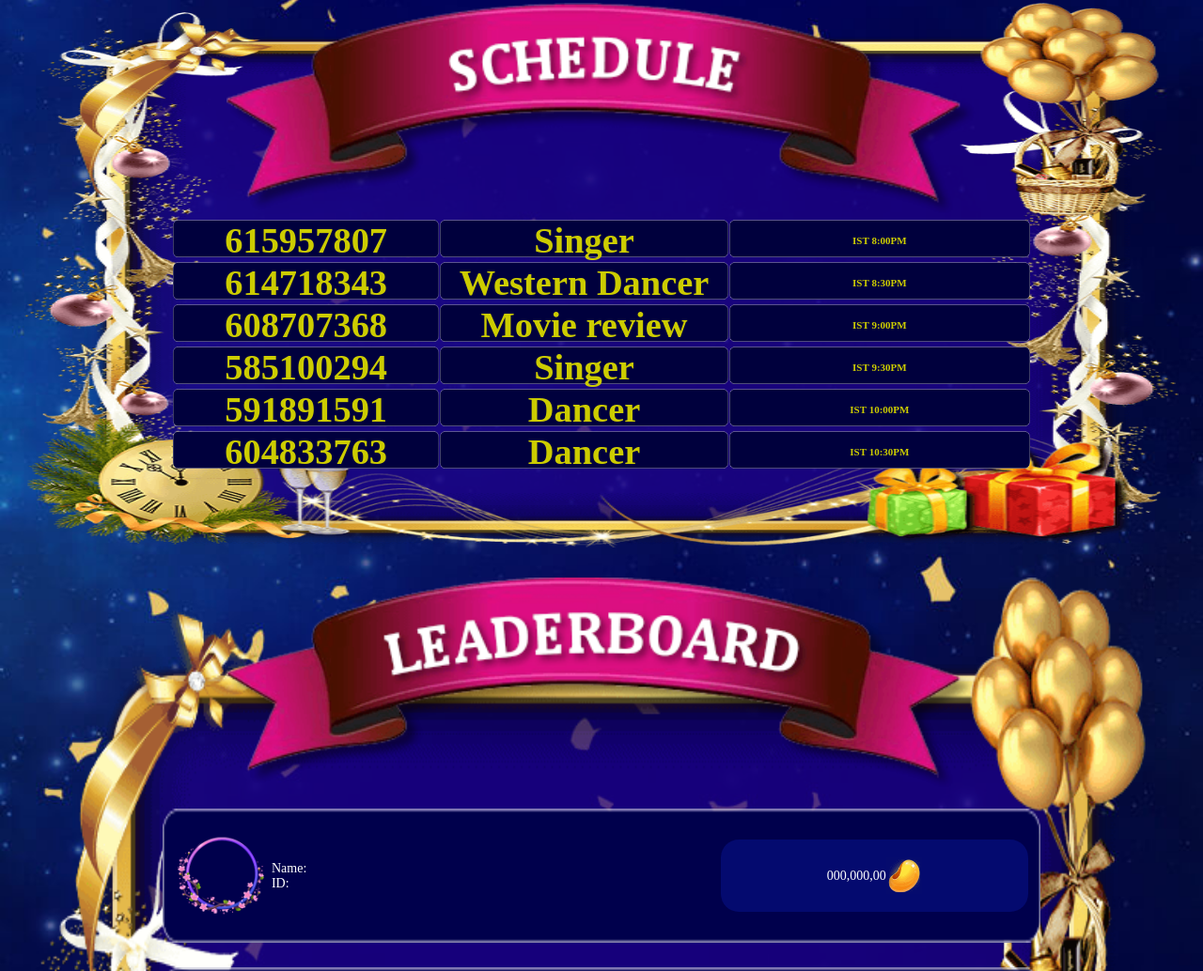
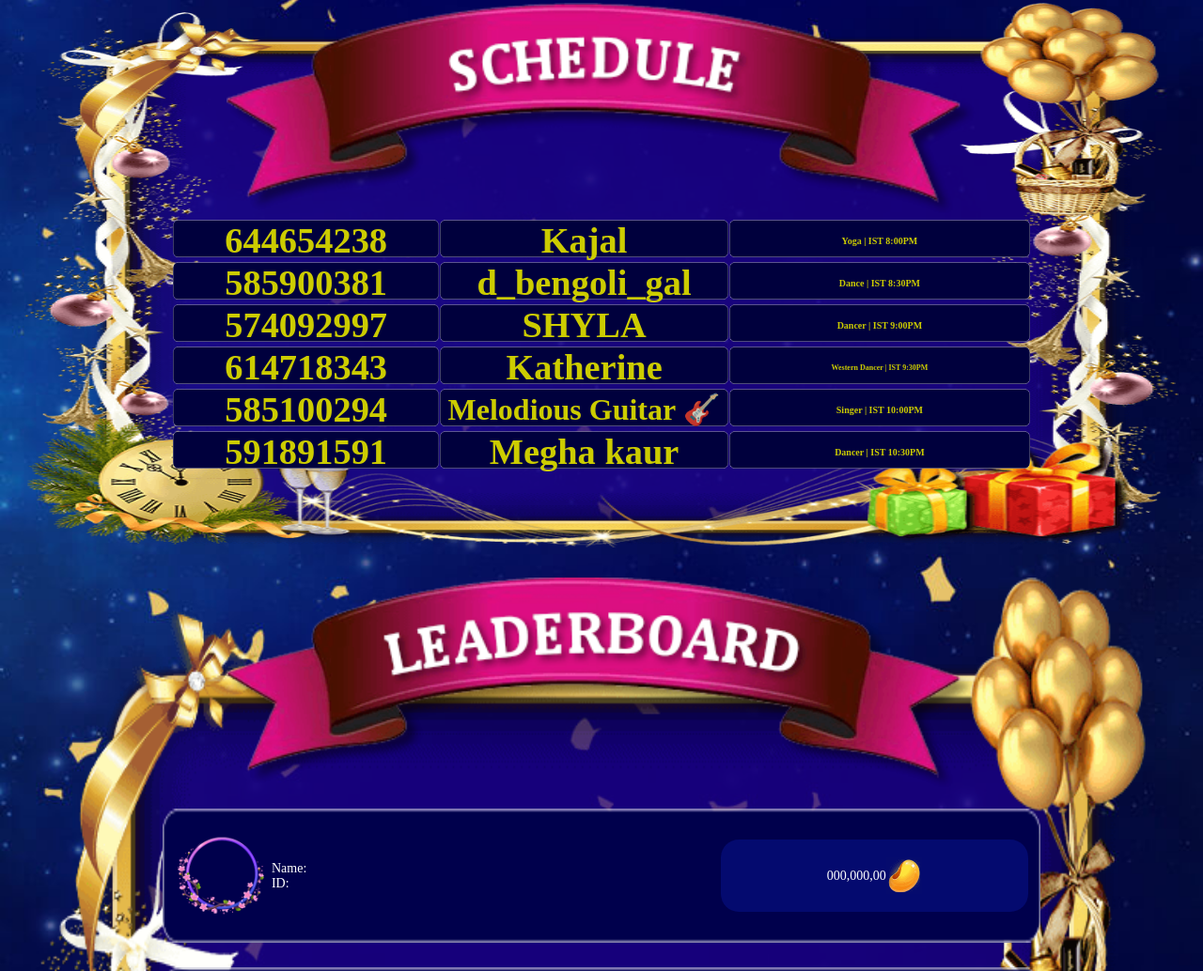
Before and after one commit to khankadir193/new-year-events, a plain HTML site: page index.html in a window 1280 px wide. Shown: the part 2253-3287 px from the top of the page at 94% size. Drawn offline with Linux system fonts and the light colour scheme.

Commit message:
schedule data has been updated

```diff
--- a/index.html
+++ b/index.html
@@ -78,97 +78,97 @@
     <div class="schedule-table">
       <!-- first row -->
       <div class="schedule-image">
-        <span class="schedule-text">615957807</span>
+        <span class="schedule-text">644654238</span>
         <img src="./image/schedule-strip.png" alt="" />
       </div>
 
       <div class="schedule-image">
-        <span class="schedule-text">Singer</span>
+        <span class="schedule-text">Kajal</span>
         <img src="./image/schedule-strip.png" alt="" />
       </div>
 
       <div class="schedule-image">
-        <span class="schedule-date">IST 8:00PM</span>
+        <span class="schedule-date">Yoga | IST 8:00PM</span>
         <img src="./image/schedule-strip.png" alt="" />
       </div>
 
       <!-- second row -->
+      <div class="schedule-image">
+        <span class="schedule-text">585900381</span>
+        <img src="./image/schedule-strip.png" alt="" />
+      </div>
+
+      <div class="schedule-image">
+        <span class="schedule-text">d_bengoli_gal</span>
+        <img src="./image/schedule-strip.png" alt="" />
+      </div>
+
+      <div class="schedule-image">
+        <span class="schedule-date">Dance | IST 8:30PM</span>
+        <img src="./image/schedule-strip.png" alt="" />
+      </div>
+
+      <!-- third row -->
+      <div class="schedule-image">
+        <span class="schedule-text">574092997</span>
+        <img src="./image/schedule-strip.png" alt="" />
+      </div>
+
+      <div class="schedule-image">
+        <span class="schedule-text">SHYLA</span>
+        <img src="./image/schedule-strip.png" alt="" />
+      </div>
+
+      <div class="schedule-image">
+        <span class="schedule-date">Dancer | IST 9:00PM</span>
+        <img src="./image/schedule-strip.png" alt="" />
+      </div>
+
+      <!-- fourth row -->
       <div class="schedule-image">
         <span class="schedule-text">614718343</span>
         <img src="./image/schedule-strip.png" alt="" />
       </div>
 
       <div class="schedule-image">
-        <span class="schedule-text">Western Dancer</span>
+        <span class="schedule-text">Katherine</span>
         <img src="./image/schedule-strip.png" alt="" />
       </div>
 
       <div class="schedule-image">
-        <span class="schedule-date">IST 8:30PM</span>
+        <span class="schedule-date1">Western Dancer | IST 9:30PM</span>
         <img src="./image/schedule-strip.png" alt="" />
       </div>
 
-      <!-- third row -->
-      <div class="schedule-image">
-        <span class="schedule-text">608707368</span>
-        <img src="./image/schedule-strip.png" alt="" />
-      </div>
-
-      <div class="schedule-image">
-        <span class="schedule-text">Movie review</span>
-        <img src="./image/schedule-strip.png" alt="" />
-      </div>
-
-      <div class="schedule-image">
-        <span class="schedule-date">IST 9:00PM</span>
-        <img src="./image/schedule-strip.png" alt="" />
-      </div>
-
-      <!-- fourth row -->
+      <!-- fifth row -->
       <div class="schedule-image">
         <span class="schedule-text">585100294</span>
         <img src="./image/schedule-strip.png" alt="" />
       </div>
 
       <div class="schedule-image">
-        <span class="schedule-text">Singer</span>
+        <span class="schedule-text1">Melodious Guitar 🎸</span>
         <img src="./image/schedule-strip.png" alt="" />
       </div>
 
       <div class="schedule-image">
-        <span class="schedule-date">IST 9:30PM</span>
+        <span class="schedule-date">Singer | IST 10:00PM</span>
         <img src="./image/schedule-strip.png" alt="" />
       </div>
 
-      <!-- fifth row -->
+      <!-- six row -->
       <div class="schedule-image">
         <span class="schedule-text">591891591</span>
         <img src="./image/schedule-strip.png" alt="" />
       </div>
 
       <div class="schedule-image">
-        <span class="schedule-text">Dancer</span>
+        <span class="schedule-text">Megha kaur</span>
         <img src="./image/schedule-strip.png" alt="" />
       </div>
 
       <div class="schedule-image">
-        <span class="schedule-date">IST 10:00PM</span>
-        <img src="./image/schedule-strip.png" alt="" />
-      </div>
-
-      <!-- six row -->
-      <div class="schedule-image">
-        <span class="schedule-text">604833763</span>
-        <img src="./image/schedule-strip.png" alt="" />
-      </div>
-
-      <div class="schedule-image">
-        <span class="schedule-text">Dancer</span>
-        <img src="./image/schedule-strip.png" alt="" />
-      </div>
-
-      <div class="schedule-image">
-        <span class="schedule-date">IST 10:30PM</span>
+        <span class="schedule-date">Dancer | IST 10:30PM</span>
         <img src="./image/schedule-strip.png" alt="" />
       </div>
 
--- a/style.css
+++ b/style.css
@@ -177,19 +177,17 @@ span {
   justify-content: center;
   align-items: center;
   /* border: 1px solid gold; */
-    padding: 0.5vw 2vw;
-    border-radius: 1.5vw;
-    height: 5vw;
-    background: #060e79c7;
+  padding: 0.5vw 2vw;
+  border-radius: 1.5vw;
+  height: 5vw;
+  background: #060e79c7;
 }
 
 .leader-beans img {
   width: 100%;
 }
 
-.beanImgs {
-
-}
+.beanImgs {}
 
 .top-frame1 {
   width: 10%;
@@ -326,7 +324,17 @@ span {
 }
 
 .schedule-date {
-  font-size: 11px !important;
+  font-size: 10px !important;
+  color: yellow !important;
+  z-index: 1;
+  position: absolute;
+  top: 50%;
+  left: 50%;
+  transform: translate(-50%, -50%);
+}
+
+.schedule-date1 {
+  font-size: 8px !important;
   color: yellow !important;
   z-index: 1;
   position: absolute;
@@ -369,15 +377,25 @@ span {
   position: absolute;
 }
 
-.reward-top img{
+.reward-top img {
   width: 25%;
 }
 
 
-.wrapper-leaderboard{
+.wrapper-leaderboard {
   display: flex;
   flex-direction: column;
   justify-content: center;
   gap: 2vw;
   margin-top: 4rem;
 }
+
+.schedule-text1 {
+  font-size: 2.5vw !important;
+  color: yellow !important;
+  z-index: 1;
+  position: absolute;
+  top: 50%;
+  left: 50%;
+  transform: translate(-50%, -50%);
+}
```
